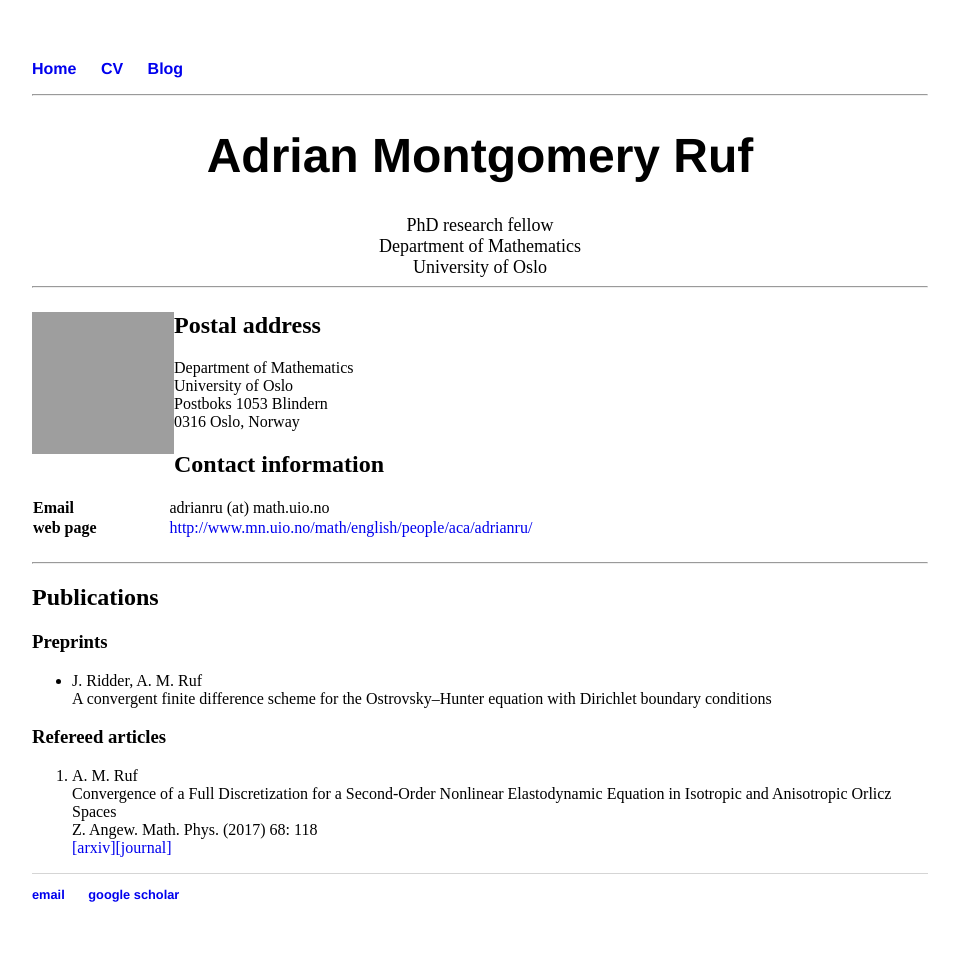
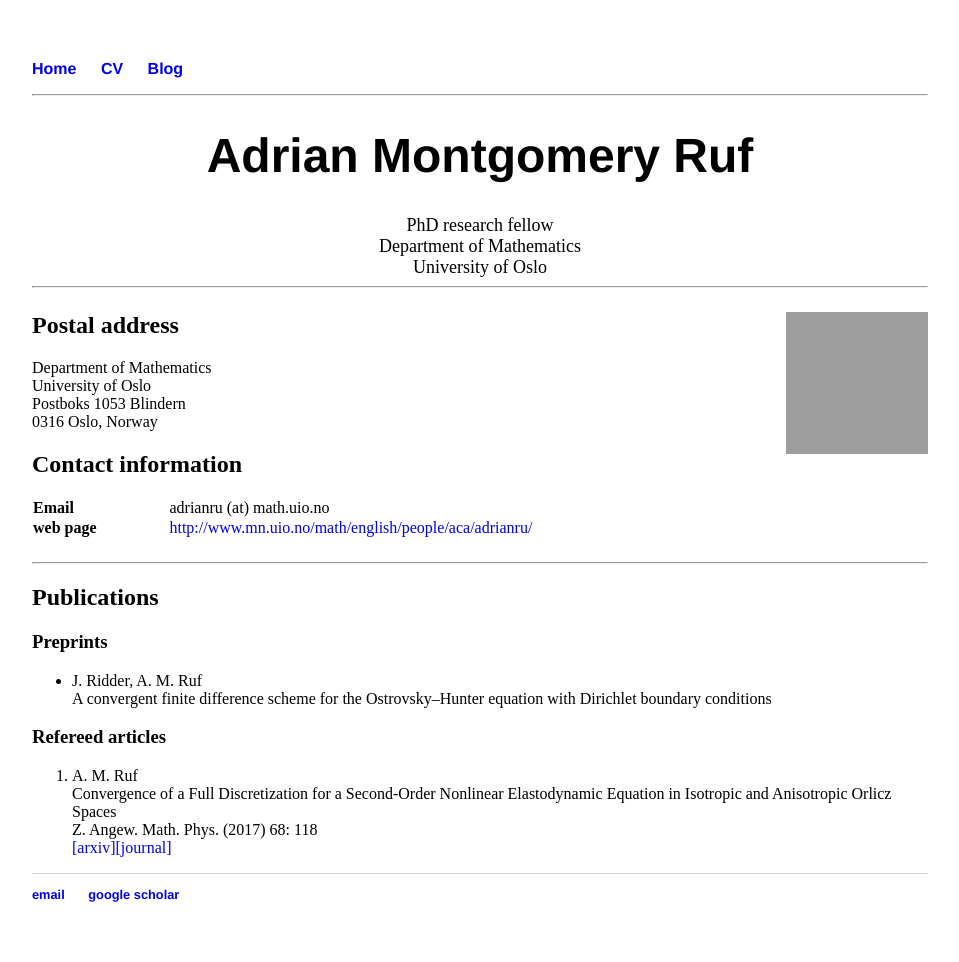
Before and after one commit to adrianmruf/adrianmruf.github.io, a Jekyll site: the page built from index.html, in a window 1280 px wide. Shown: the whole page, without its empty margins (160-1119 px from the left). Built offline with Jekyll 4.4.1, drawn with Linux system fonts in a browser that asks for light colours; grey boxes are pictures that could not be loaded.

Commit message:
Update index.html

```diff
--- a/index.html
+++ b/index.html
@@ -12,7 +12,7 @@ title: Adrian Montgomery Ruf
 	</div>
 
 	<hr />
-<p><img src="adrianru_2.jpg" alt="Press photo" style="float:left;width:142px;height:142px;">
+<p><img src="adrianru_2.jpg" alt="Press photo" style="float:right;width:142px;height:142px;">
 	<h2>Postal address</h2>
 	Department of Mathematics<br>
 	University of Oslo<br>
```
